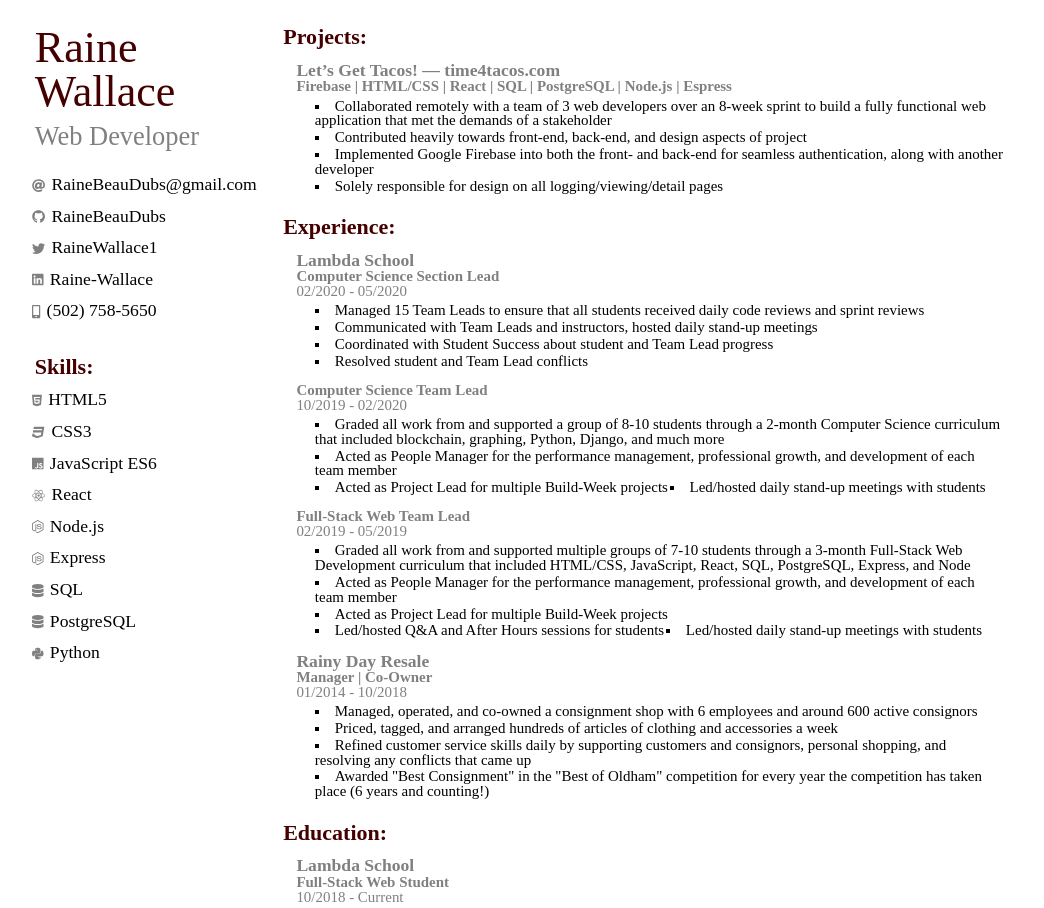
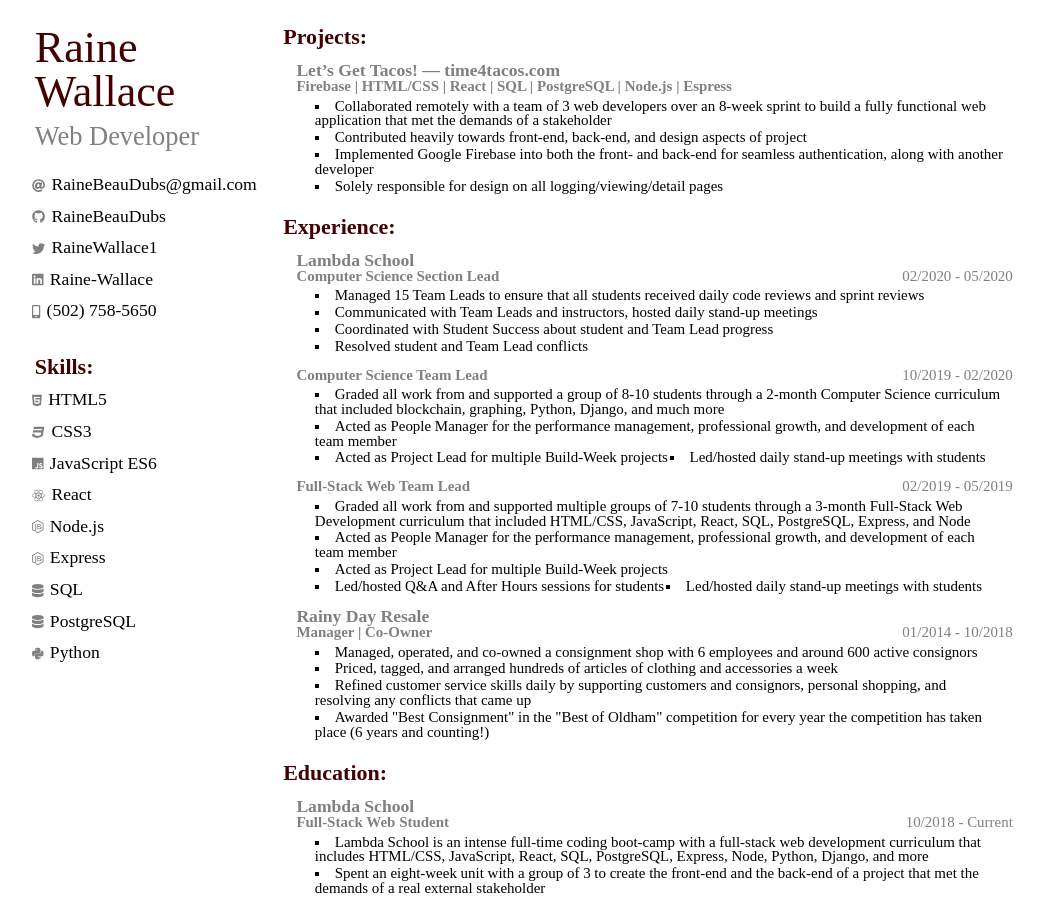
Before and after one commit to RaineBeauDubs/MyResume, a React (Create React App) app in the folder resume/: page / in a window 1280 px wide. Shown: the top 908 px of the page, without its empty margins (114-1158 px from the left). Built offline with nearby package versions, Linux system fonts and the light colour scheme.

Commit message:
a few space-saving design updates

```diff
--- a/resume/src/components/Education.js
+++ b/resume/src/components/Education.js
@@ -15,6 +15,12 @@ const EduTitle = styled.h2`
   font-weight: bold;
   font-size: 2rem;
   color: grey;
+`;
+
+const EduAlign = styled.div`
+  display: flex;
+  justify-content: space-between;
+  padding-right: 1rem
 `;
 
 const EduInfo = styled.h3`
@@ -38,10 +44,12 @@ const Education = () => {
     <ResSection>
       <ResSectionTop>Education:</ResSectionTop>
       <ResSectionBottom>
-      <EduSec>
+        <EduSec>
           <EduTitle>Lambda School</EduTitle>
-          <EduInfo>Full-Stack Web Student</EduInfo>
-          <EduDates>10/2018 - Current</EduDates>
+          <EduAlign>
+            <EduInfo>Full-Stack Web Student</EduInfo>
+            <EduDates>10/2018 - Current</EduDates>
+          </EduAlign>
           <EduList>
             <ListItems>Lambda School is an intense full-time coding boot-camp with a full-stack web development curriculum that includes HTML/CSS, JavaScript, React, SQL, PostgreSQL, Express, Node, Python, Django, and more</ListItems>
             <ListItems>Spent an eight-week unit with a group of 3 to create the front-end and the back-end of a project that met the demands of a real external stakeholder</ListItems>
--- a/resume/src/components/Experience.js
+++ b/resume/src/components/Experience.js
@@ -15,6 +15,12 @@ const ExpTitle = styled.h2`
   font-weight: bold;
   font-size: 2rem;
   color: grey;
+`;
+
+const ExpAlign = styled.div`
+  display: flex;
+  justify-content: space-between;
+  padding-right: 1rem
 `;
 
 const ExpInfo = styled.h3`
@@ -41,8 +47,10 @@ const Experience = () => {
 
         <ExpSec>
           <ExpTitle>Lambda School</ExpTitle>
+          <ExpAlign>
             <ExpInfo>Computer Science Section Lead</ExpInfo>
             <ExpDates>02/2020 - 05/2020</ExpDates>
+          </ExpAlign>
           <ExpList>
             <ListItems>Managed 15 Team Leads to ensure that all students received daily code reviews and sprint reviews</ListItems>
             <ListItems>Communicated with Team Leads and instructors, hosted daily stand-up meetings</ListItems>
@@ -51,8 +59,10 @@ const Experience = () => {
           </ExpList>
         </ExpSec>
         <ExpSec>
+          <ExpAlign>
             <ExpInfo>Computer Science Team Lead</ExpInfo>
             <ExpDates>10/2019 - 02/2020</ExpDates>
+          </ExpAlign>
           <ExpList>
             <ListItems>Graded all work from and supported a group of 8-10 students through a 2-month Computer Science curriculum that included blockchain, graphing, Python, Django, and much more</ListItems>
             <ListItems>Acted as People Manager for the performance management, professional growth, and development of each team member</ListItems>
@@ -61,8 +71,10 @@ const Experience = () => {
           </ExpList>
         </ExpSec>
         <ExpSec>
+          <ExpAlign>
             <ExpInfo>Full-Stack Web Team Lead</ExpInfo>
             <ExpDates>02/2019 - 05/2019</ExpDates>
+          </ExpAlign>
           <ExpList>
             <ListItems>Graded all work from and supported multiple groups of 7-10 students through a 3-month Full-Stack Web Development curriculum that included HTML/CSS, JavaScript, React, SQL, PostgreSQL, Express, and Node</ListItems>
             <ListItems>Acted as People Manager for the performance management, professional growth, and development of each team member</ListItems>
@@ -73,8 +85,10 @@ const Experience = () => {
         </ExpSec>
         <ExpSec>
           <ExpTitle>Rainy Day Resale</ExpTitle>
+          <ExpAlign>
             <ExpInfo>Manager | Co-Owner</ExpInfo>
             <ExpDates>01/2014 - 10/2018</ExpDates>
+          </ExpAlign>
           <ExpList>
             <ListItems>Managed, operated, and co-owned a consignment shop with 6 employees and around 600 active consignors</ListItems>
             <ListItems>Priced, tagged, and arranged hundreds of articles of clothing and accessories a week</ListItems>
```
Lines whose indentation alone changed are shown as unchanged.
